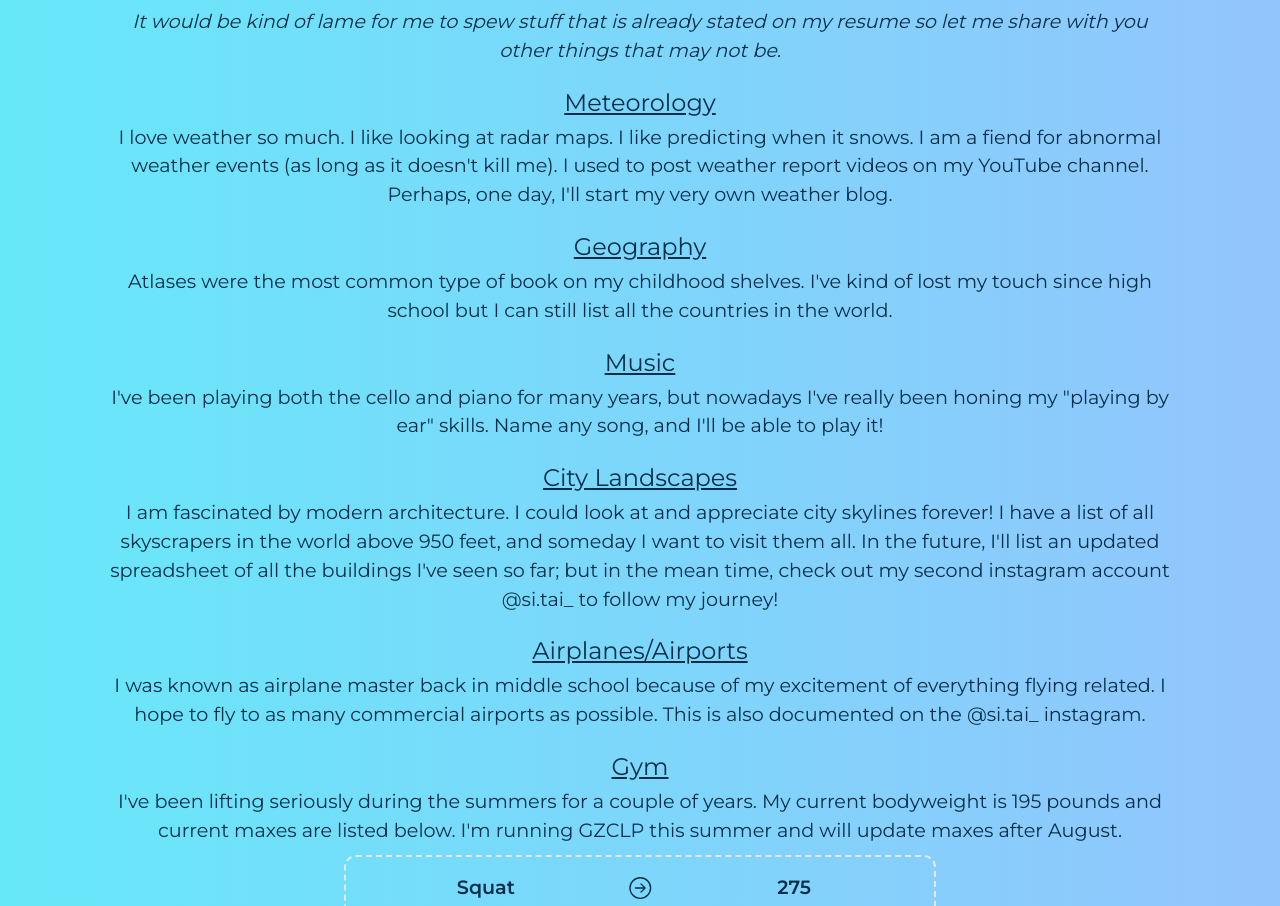
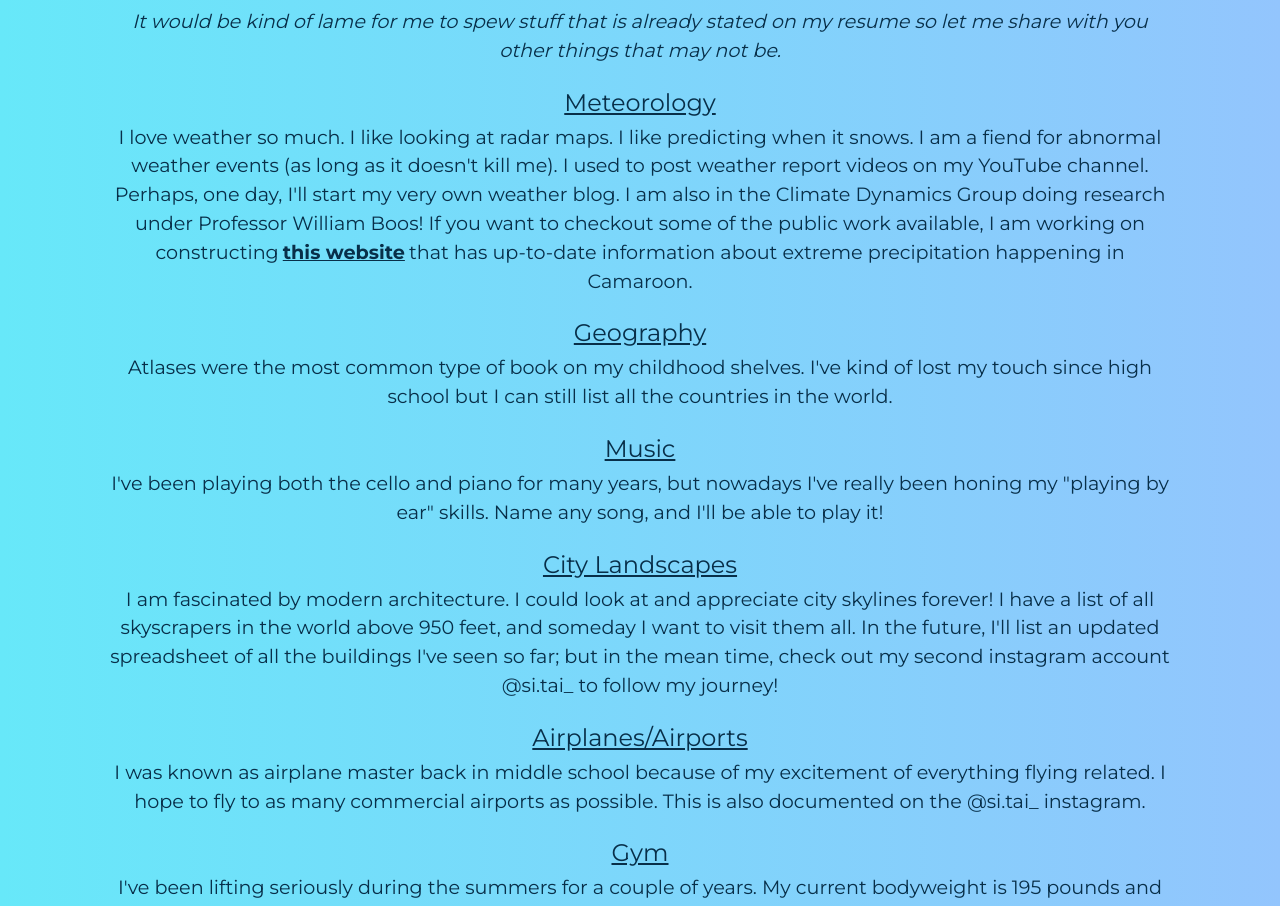
Before and after one commit to tyang21/Tyler-Yang-Personal, a Next.js app: page / in a window 1280 px wide. Shown: the part 880-1786 px from the top of the page. Built offline with nearby package versions, Linux system fonts and the light colour scheme.

Commit message:
Updated weather information

```diff
--- a/components/About.tsx
+++ b/components/About.tsx
@@ -34,7 +34,13 @@ const About = () => {
                             It would be kind of lame for me to spew stuff that is already stated on my resume so let me share with you other things that may not be.
                         </p>
                         <h1> Meteorology</h1>
-                        <p> I love weather so much. I like looking at radar maps. I like predicting when it snows. I am a fiend for abnormal weather events (as long as it doesn&#39;t kill me). I used to post weather report videos on my YouTube channel. Perhaps, one day, I&#39;ll start my very own weather blog.</p>
+                        <p>
+                            I love weather so much. I like looking at radar maps. I like predicting when it snows. I am a fiend for abnormal weather events (as long as it doesn&#39;t kill me). I used to post weather report videos on my YouTube channel. Perhaps, one day, I&#39;ll start my very own weather blog. I am also in the Climate Dynamics Group doing research under Professor William Boos! If you want to checkout some of the public work available, I am working on constructing
+                            <a className = "mx-1 font-bold underline" href="https://worldmonsoons.org/CameroonImergSite/index.html">
+                                this website
+                            </a>
+                             that has up-to-date information about extreme precipitation happening in Camaroon.
+                        </p>
                         <h1> Geography</h1>
                         <p>Atlases were the most common type of book on my childhood shelves. I&#39;ve kind of lost my touch since high school but I can still list all the countries in the world.</p>
                         <h1>Music</h1>
```
